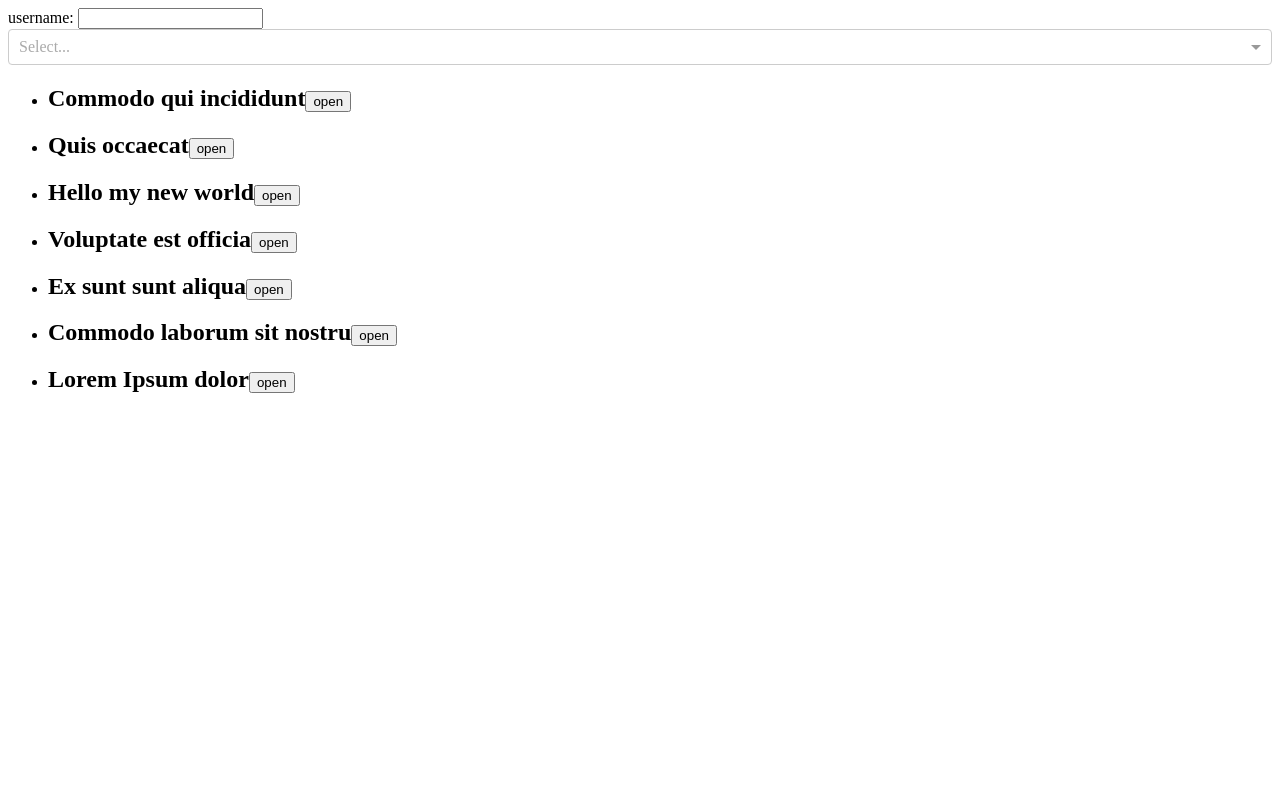
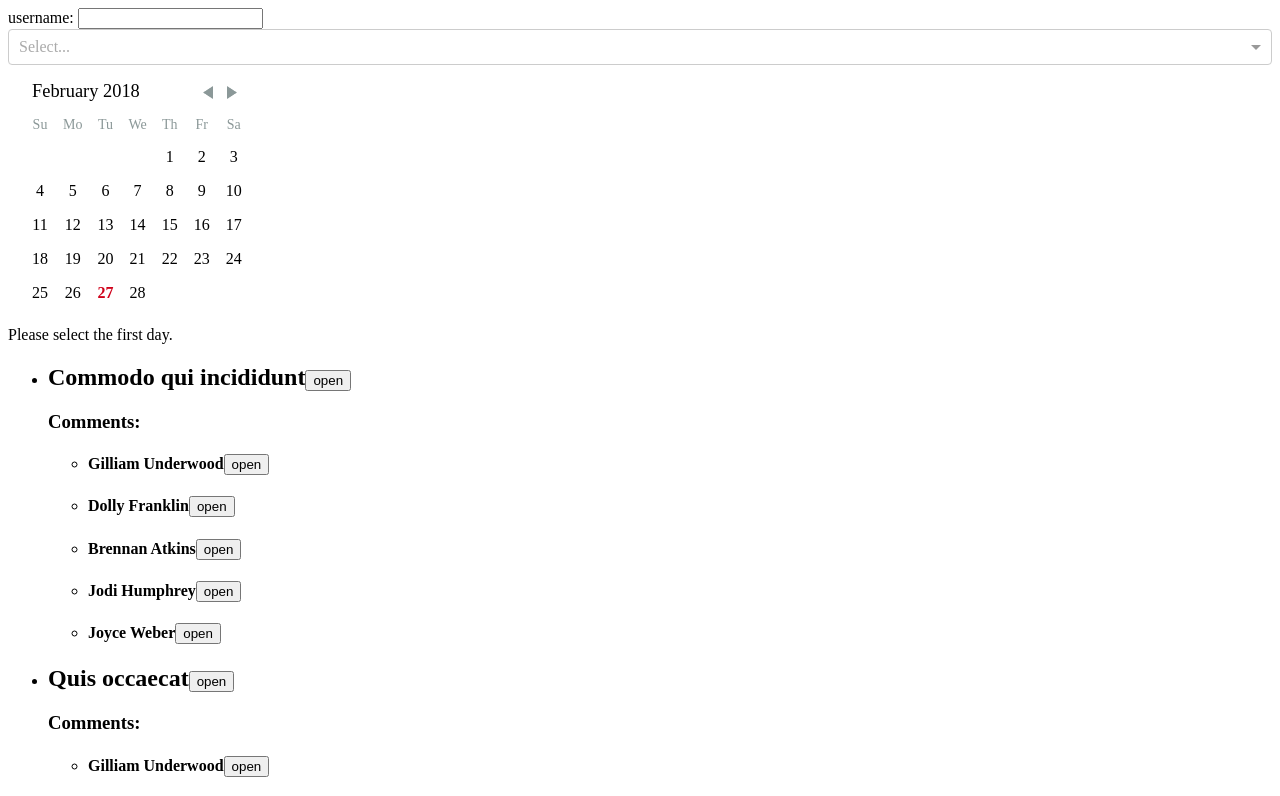
Before and after one commit to romabelka/basic-react-1902, a React (Create React App) app: page / in a window 1280 px wide. Shown: the top 796 px of the page. Built offline with nearby package versions, Linux system fonts and the light colour scheme.

Commit message:
'home_task_1'

```diff
--- a/src/App.js
+++ b/src/App.js
@@ -5,6 +5,7 @@ import Chart from './components/chart'
 import UserForm from './components/user-form'
 import Select from 'react-select'
 import 'react-select/dist/react-select.css'
+import DayPickerRange from './components/day-picker-range'
 
 class App extends Component {
     static propTypes = {
@@ -25,6 +26,7 @@ class App extends Component {
             <div>
                 <UserForm />
                 <Select options = {options} value = {this.state.selected} onChange = {this.handleSelect} multi/>
+                <DayPickerRange />
                 <ArticleList articles = {articles} ref = {this.setListRef}/>
                 <Chart articles = {articles}/>
             </div>
--- a/src/components/article.js
+++ b/src/components/article.js
@@ -1,5 +1,6 @@
 import React, {PureComponent} from 'react'
 import PropTypes from 'prop-types'
+import CommentsList from './comment-list'
 
 class Article extends PureComponent {
     render() {
@@ -12,6 +13,7 @@ class Article extends PureComponent {
                     <button onClick={() => onButtonClick(article.id)}>{isOpen ? 'close' : 'open'}</button>
                 </h2>
                 {isOpen && getBody(article)}
+                {article.comments ? getComments(article) : []}
             </div>
         )
     }
@@ -22,6 +24,12 @@ function getBody(article) {
         <section>
             {article.text}
         </section>
+    )
+}
+
+function getComments(article) {
+    return (
+        <CommentsList comments = {article.comments} />
     )
 }
 
--- /dev/null
+++ b/src/components/comment-list.js
@@ -0,0 +1,38 @@
+import React, { Component } from 'react'
+import PropTypes from 'prop-types'
+import Comment from './commet'
+import accordion from '../decorators/accordion'
+
+class CommentsList extends Component {
+    static propTypes = {
+        comment: PropTypes.array,
+        openItemId: PropTypes.string,
+        toggleItem: PropTypes.func
+    }
+
+    render() {
+        const { comments, openItemId, toggleItem } = this.props
+        const commentElement = comments.map(comments =>
+            <li key = {comments.id}>
+                <Comment
+                    comments = {comments}
+                    onButtonClick = {toggleItem}
+                    isOpen = {openItemId === comments.id}
+                />
+            </li>
+        )
+
+        return (
+            <section>
+                <h3>Comments:</h3>
+                <ul ref = {this.setContainerRef}>
+                    {commentElement}
+                </ul>
+            </section>
+        )
+    }
+
+    setContainerRef = containerRef => console.log(containerRef)
+}
+
+export default accordion(CommentsList)
--- /dev/null
+++ b/src/components/commet.js
@@ -0,0 +1,38 @@
+import React, {PureComponent} from 'react'
+import PropTypes from 'prop-types'
+
+class Comment extends PureComponent {
+    render() {
+        const { isOpen, comments, onButtonClick } = this.props
+
+        return (
+            <div>
+                <h4>
+                    {comments.user}
+                    <button onClick={() => onButtonClick(comments.id)}>{isOpen ? 'close' : 'open'}</button>
+                </h4>
+                {isOpen && getComment(comments)}
+            </div>
+
+        )
+    }
+}
+
+function getComment(comment) {
+    return (
+        <section>
+            {comment.text}
+        </section>
+    )
+}
+
+Comment.propTypes = {
+    isOpen: PropTypes.bool,
+    comment: PropTypes.shape({
+        user: PropTypes.string,
+        text: PropTypes.string
+    }),
+    onButtonClick: PropTypes.func
+}
+
+export default Comment
--- /dev/null
+++ b/src/components/day-picker-range.js
@@ -0,0 +1,95 @@
+import React, { Component }  from 'react';
+import DayPicker, { DateUtils } from 'react-day-picker';
+import 'react-day-picker/lib/style.css';
+
+export default class DayPickerRange extends Component {
+    constructor(props) {
+        super(props);
+        this.handleDayClick = this.handleDayClick.bind(this);
+        this.handleDayMouseEnter = this.handleDayMouseEnter.bind(this);
+        this.handleResetClick = this.handleResetClick.bind(this);
+        this.state = this.getInitialState();
+    }
+
+    getInitialState() {
+        return {
+            from: null,
+            to: null,
+            enteredTo: null, // Keep track of the last day for mouseEnter.
+        };
+    }
+
+    isSelectingFirstDay(from, to, day) {
+        const isBeforeFirstDay = from && DateUtils.isDayBefore(day, from);
+        const isRangeSelected = from && to;
+        return !from || isBeforeFirstDay || isRangeSelected;
+    }
+
+    handleDayClick(day) {
+        const { from, to } = this.state;
+        if (from && to && day >= from && day <= to) {
+            this.handleResetClick();
+            return;
+        }
+        if (this.isSelectingFirstDay(from, to, day)) {
+            this.setState({
+                from: day,
+                to: null,
+                enteredTo: null,
+            });
+        } else {
+            this.setState({
+                to: day,
+                enteredTo: day,
+            });
+        }
+    }
+
+    handleDayMouseEnter(day) {
+        const { from, to } = this.state;
+        if (!this.isSelectingFirstDay(from, to, day)) {
+            this.setState({
+                enteredTo: day,
+            });
+        }
+    }
+
+    handleResetClick() {
+        this.setState(this.getInitialState());
+    }
+
+    render() {
+        const { from, to, enteredTo } = this.state;
+        const modifiers = { start: from, end: enteredTo };
+        const disabledDays = { before: this.state.from };
+        const selectedDays = [from, { from, to: enteredTo }];
+        return (
+            <div>
+                <DayPicker
+                    className="Range"
+                    numberOfMonths={1}
+                    fromMonth={from}
+                    selectedDays={selectedDays}
+                    disabledDays={disabledDays}
+                    modifiers={modifiers}
+                    onDayClick={this.handleDayClick}
+                    onDayMouseEnter={this.handleDayMouseEnter}
+                />
+                <div>
+                    {!from && !to && 'Please select the first day.'}
+                    {from && !to && 'Please select the last day.'}
+                    {from &&
+                    to &&
+                    `Selected from ${from.toLocaleDateString()} to
+                ${to.toLocaleDateString()}`}{' '}
+                    {from &&
+                    to && (
+                        <button className="link" onClick={this.handleResetClick}>
+                            Reset
+                        </button>
+                    )}
+                </div>
+            </div>
+        );
+    }
+}
--- a/src/decorators/accordion.js
+++ b/src/decorators/accordion.js
@@ -5,7 +5,9 @@ export default (OriginalComponent) => class DecoratedComponent extends React.Com
         openItemId: null
     }
 
-    toggleItem = openItemId => this.setState({ openItemId })
+    toggleItem = openItemId => this.setState({
+        openItemId: this.state.openItemId === openItemId ? null : openItemId
+    })
 
 
     render() {
```
